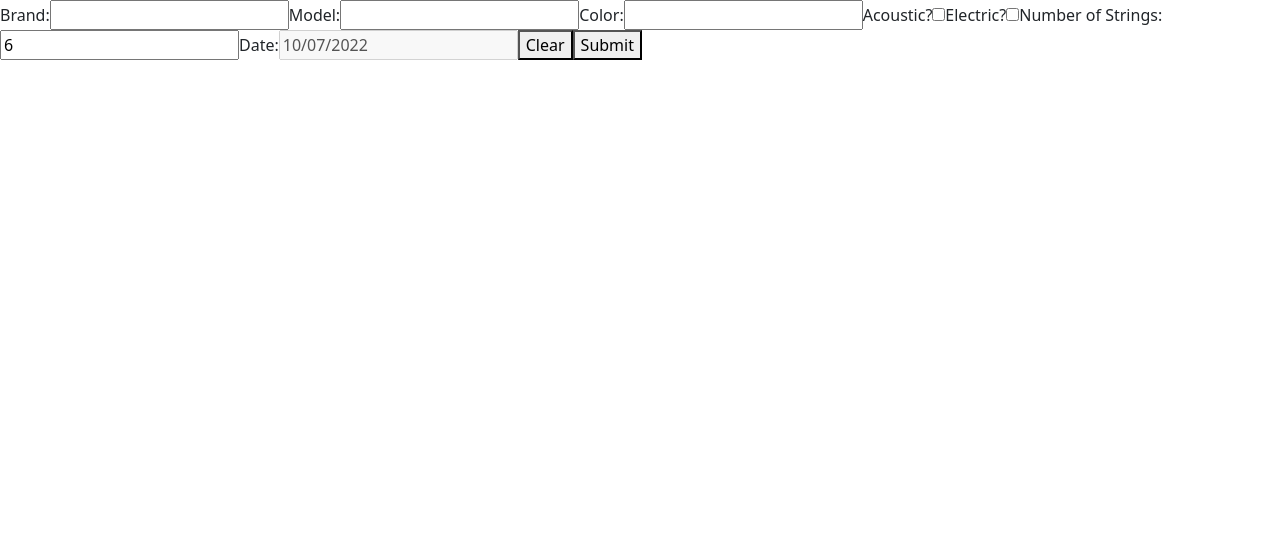
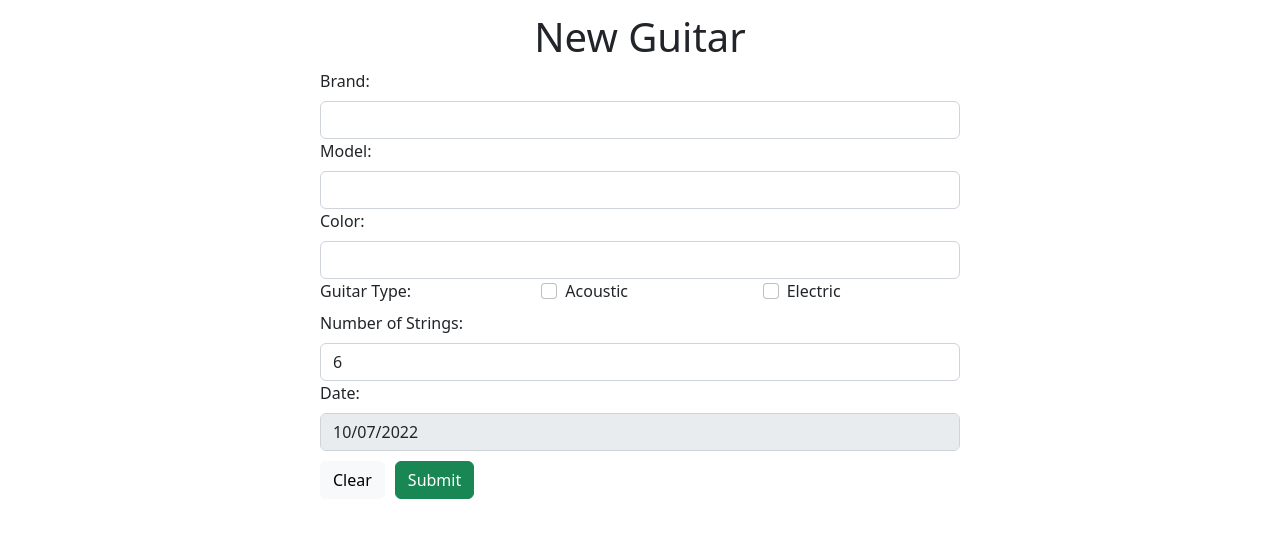
Before and after one commit to AlvaroDSolari19/inventoryManagementSystem, a React (Create React App) app in the folder client-side/: page /guitars/new in a window 1280 px wide. Shown: the top 538 px of the page. Built offline with nearby package versions, Linux system fonts and the light colour scheme.

Commit message:
Styled Add New Guitar Form

```diff
--- a/client-side/src/App.jsx
+++ b/client-side/src/App.jsx
@@ -1,7 +1,5 @@
 import { BrowserRouter, Routes, Route } from 'react-router-dom'
-import { Home, GuitarsInventory } from './pages'
-import { GuitarForm } from './components/Form/GuitarForm'
-import { UpdateForm } from './components/Form/UpdateForm'
+import { Home, GuitarsInventory, NewGuitar, UpdateGuitar } from './pages'
 import './index.css'
 
 export const App = () => {
@@ -12,8 +10,8 @@ export const App = () => {
 
                 <Route path='/' element={<Home/>}></Route>
                 <Route path='/guitars' element={<GuitarsInventory/>}></Route>
-                <Route path='/guitars/new' element={<GuitarForm/>}></Route>
-                <Route path='/guitars/edit/:ID' element={<UpdateForm />}></Route>
+                <Route path='/guitars/new' element={<NewGuitar/>}></Route>
+                <Route path='/guitars/edit/:ID' element={<UpdateGuitar />}></Route>
 
             </Routes>
 
--- a/client-side/src/components/Form/GuitarForm.jsx
+++ b/client-side/src/components/Form/GuitarForm.jsx
@@ -1,5 +1,9 @@
 import { useState } from 'react';
-import { useNavigate, useSearchParams } from 'react-router-dom'
+import { useNavigate, useSearchParams } from 'react-router-dom';
+import Form from 'react-bootstrap/Form';
+import Row from 'react-bootstrap/Row';
+import Col from 'react-bootstrap/Col';
+import Button from 'react-bootstrap/Button';
 
 import axios from 'axios';
 
@@ -63,32 +67,52 @@ export const GuitarForm = () => {
     }
 
     return (
-        <form action="" onSubmit={handleSubmit}>
+        <Form onSubmit={handleSubmit}>
 
-            <label htmlFor="guitarBrand">Brand: </label>
-            <input type="text" id="guitarBrand" value={guitarInformation.guitarBrand} onChange={ (someEvent) => setGuitarInformation({...guitarInformation, guitarBrand: someEvent.target.value})}/>
+            <Form.Group>
+                <Form.Label htmlFor="guitarBrand">Brand: </Form.Label>
+                <Form.Control type="text" id="guitarBrand" value={guitarInformation.guitarBrand} onChange={ (someEvent) => setGuitarInformation({...guitarInformation, guitarBrand: someEvent.target.value})}/>
+            </Form.Group>
 
-            <label htmlFor="guitarModel">Model: </label>
-            <input type="text" id="guitarModel" value={guitarInformation.guitarModel} onChange={ (someEvent) => setGuitarInformation({...guitarInformation, guitarModel: someEvent.target.value})}/>
+            <Form.Group>
+                <Form.Label htmlFor="guitarModel">Model: </Form.Label>
+                <Form.Control type="text" id="guitarModel" value={guitarInformation.guitarModel} onChange={ (someEvent) => setGuitarInformation({...guitarInformation, guitarModel: someEvent.target.value})}/>
+            </Form.Group>
 
-            <label htmlFor="guitarColor">Color: </label>
-            <input type="text" id="guitarModel" value={guitarInformation.guitarColor} onChange={ (someEvent) => setGuitarInformation({...guitarInformation, guitarColor: someEvent.target.value})} />
+            <Form.Group>
+                <Form.Label htmlFor="guitarColor">Color: </Form.Label>
+                <Form.Control type="text" id="guitarModel" value={guitarInformation.guitarColor} onChange={ (someEvent) => setGuitarInformation({...guitarInformation, guitarColor: someEvent.target.value})} />
+            </Form.Group>
 
-            <label htmlFor="">Acoustic? </label>
-            <input type="checkbox" onChange={ (someEvent) => setGuitarInformation({...guitarInformation, isAcoustic: !guitarInformation.isAcoustic})}/>
 
-            <label htmlFor="">Electric? </label>
-            <input type="checkbox" onChange={ (someEvent) => setGuitarInformation({...guitarInformation, isElectric: !guitarInformation.isElectric})}/>
+            <Row>
+                <Form.Group as={Col}>
+                    <Form.Label>Guitar Type: </Form.Label>
+                </Form.Group>
 
-            <label htmlFor="numberOfStrings">Number of Strings: </label>
-            <input type="number" id="numberOfStrings" value={guitarInformation.numberOfStrings} onChange={ (someEvent) => setGuitarInformation({...guitarInformation, numberOfStrings: someEvent.target.value})}/>
+                <Form.Group as={Col}>
+                    {/*<input type="checkbox" onChange={ (someEvent) => setGuitarInformation({...guitarInformation, isAcoustic: !guitarInformation.isAcoustic})}/>*/}
+                    <Form.Check type="checkbox" label="Acoustic" onChange={ (someEvent) => setGuitarInformation({...guitarInformation, isAcoustic: !guitarInformation.isAcoustic})}/>
+                </Form.Group>
 
-            <label htmlFor="currentDate">Date: </label>
-            <input type="text" id="currentDate" value={guitarInformation.dateAdded} disabled/>
+                <Form.Group as={Col}>
+                    <Form.Check type="checkbox" label="Electric" onChange={ (someEvent) => setGuitarInformation({...guitarInformation, isElectric: !guitarInformation.isElectric})}/>
+                </Form.Group>
+            </Row>
 
-            <button type="reset" onClick={handleClear}>Clear</button>
-            <button type="submit">Submit</button>
+            <Form.Group>
+                <Form.Label htmlFor="numberOfStrings">Number of Strings: </Form.Label>
+                <Form.Control type="number" id="numberOfStrings" value={guitarInformation.numberOfStrings} onChange={ (someEvent) => setGuitarInformation({...guitarInformation, numberOfStrings: someEvent.target.value})}/>
+            </Form.Group>
 
-        </form>
+            <Form.Group>
+                <Form.Label htmlFor="currentDate">Date: </Form.Label>
+                <Form.Control type="text" id="currentDate" value={guitarInformation.dateAdded} disabled/>
+            </Form.Group>
+
+            <Button className="finalButtons" type="reset" variant="light" onClick={handleClear}>Clear</Button>
+            <Button className="finalButtons" type="submit" variant="success">Submit</Button>
+
+        </Form>
     )
 }
--- a/client-side/src/index.css
+++ b/client-side/src/index.css
@@ -10,5 +10,5 @@
 }
 
 .finalButtons{
-    margin-top: 10px;
+    margin: 10px 10px 0 0;
 }
--- /dev/null
+++ b/client-side/src/pages/NewGuitar.jsx
@@ -0,0 +1,10 @@
+import { GuitarForm } from '../components/Form/GuitarForm'
+
+export const NewGuitar = () => {
+    return (
+        <div className="formContainer">
+            <h1 className="mainTitle">New Guitar</h1>
+            <GuitarForm></GuitarForm>
+        </div>
+    )
+}
--- /dev/null
+++ b/client-side/src/pages/UpdateGuitar.jsx
@@ -0,0 +1,10 @@
+import { UpdateForm } from '../components/Form/UpdateForm'
+
+export const UpdateGuitar = () => {
+    return (
+        <div className="formContainer">
+            <h1 className="mainTitle">Editing Guitar</h1>
+            <UpdateForm></UpdateForm>
+        </div>
+    )
+}
--- a/client-side/src/pages/index.js
+++ b/client-side/src/pages/index.js
@@ -1,2 +1,4 @@
 export * from './Home';
 export * from './GuitarsInventory';
+export * from './NewGuitar';
+export * from './UpdateGuitar';
```
